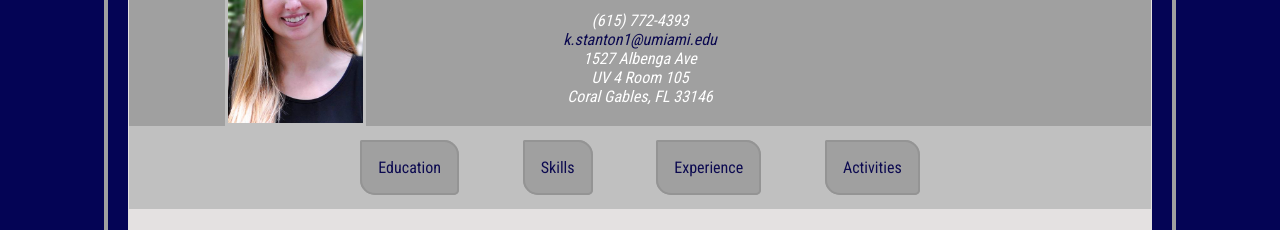
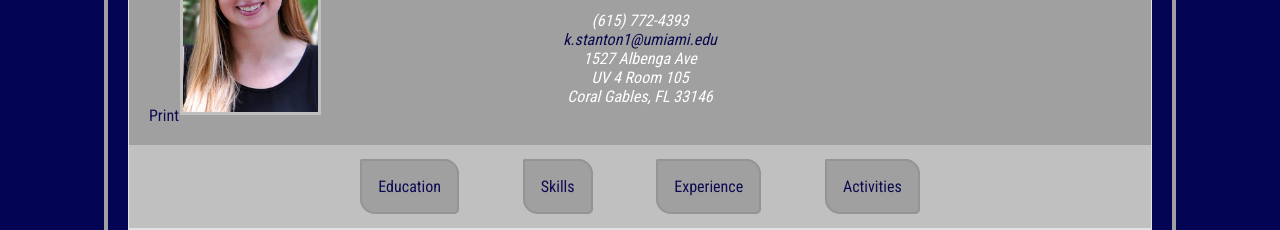
Before and after one commit to kstanton/kstanton.github.io, a plain HTML site: page index.html in a window 1280 px wide. Shown: the part 181-411 px from the top of the page. Drawn offline with Linux system fonts and the light colour scheme; a web font is replaced by a local one.

Commit message:
add print sheet

```diff
--- a/index.html
+++ b/index.html
@@ -40,7 +40,7 @@ while(x=eval(x));
 	<br />Coral Gables, FL 33146
 </address>
 </section>
-
+<a href="window.print()">Print</>
 </div>
 </header>
 
--- /dev/null
+++ b/print.css
@@ -0,0 +1,12 @@
+@import url(http://fonts.googleapis.com/css?family=Prata);
+
+body {
+	color: #000;
+	background: transparent;
+	font-size: 12pt;
+	font-family: 'Prata', serif;
+}
+
+@page {
+	margin: 0.5in
+}
--- a/stylesheet2.css
+++ b/stylesheet2.css
@@ -38,8 +38,8 @@ img {
 	width: 135px;
 	height: auto;
 	position: absolute;
-	top: 1.5em;
-	left: 6em;
+	top: 5%;
+	left: 5%;
 }
 
 address {
```
